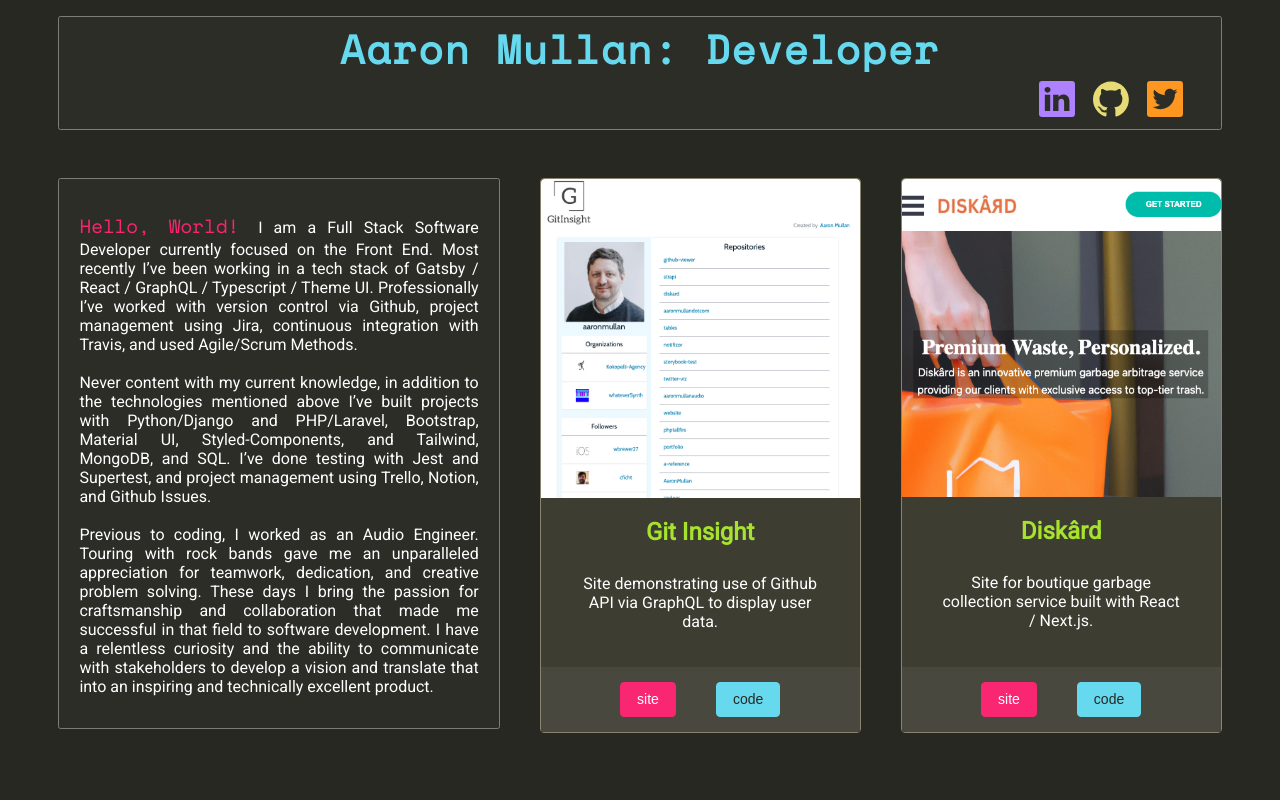
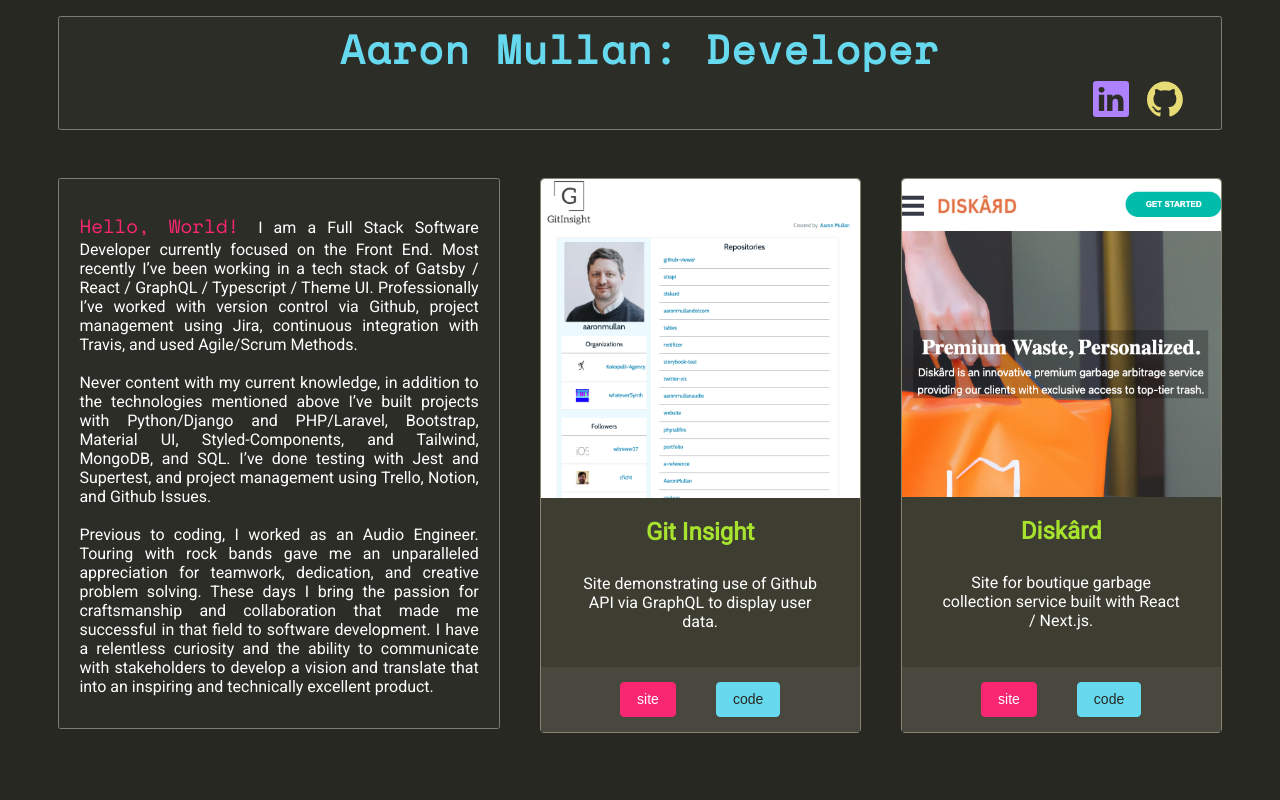
Before and after one commit to AaronMullan/aaronmullandotcom, a React (Create React App) app: page / in a window 1280 px wide. Shown: the top 800 px of the page. Built offline with nearby package versions, Linux system fonts and the light colour scheme.

Commit message:
remove twitter

```diff
--- a/src/components/Header.jsx
+++ b/src/components/Header.jsx
@@ -1,5 +1,4 @@
 import React from 'react';
-import { ReactComponent as Twitter } from '../assets/twitter.svg';
 import { ReactComponent as Github } from '../assets/github.svg';
 import { ReactComponent as LinkedIn } from '../assets/linkedin.svg';
 import './header.css';
@@ -28,15 +27,6 @@ export default function Header() {
               <Github className="github-icon" />
             </a>
           </div>
-          <div className="icon">
-            <a
-              href="https://twitter.com/AaronCMullan1"
-              target="_blank"
-              rel="noopener noreferrer"
-            >
-              <Twitter className="twitter-icon" />
-            </a>
-          </div>
         </div>
       </div>
     </div>
--- a/src/components/header.css
+++ b/src/components/header.css
@@ -12,13 +12,13 @@
   padding: 1vh;
   margin: 0 20px;
   justify-content: space-around;
-    background-color: hsla(55, 11%, 22%, .25);
+  background-color: hsla(55, 11%, 22%, 0.25);
   border: 1px solid hsl(50, 2%, 48%);
-    border-radius: .15em;
+  border-radius: 0.15em;
   /* padding: 2vh 1vh; */
   margin-top: 1vh;
   margin-bottom: 1vh;
-    letter-spacing: .1rem;
+  letter-spacing: 0.1rem;
   min-width: 250px;
 }
 
@@ -39,18 +39,13 @@
 }
 
 .linkedin-icon {
-    fill: #AE81FF;
-    border-radius: .2em;
+  fill: #ae81ff;
+  border-radius: 0.2em;
 }
 
 .github-icon {
-    fill: #E6DB74;
-    border-radius: .2em;
-  }
-
-  .twitter-icon {
-    fill: #FD971F;
-    border-radius: .2em;
+  fill: #e6db74;
+  border-radius: 0.2em;
 }
 
 /* @media screen and (min-width: 700px){
```
Lines whose indentation alone changed are shown as unchanged.
